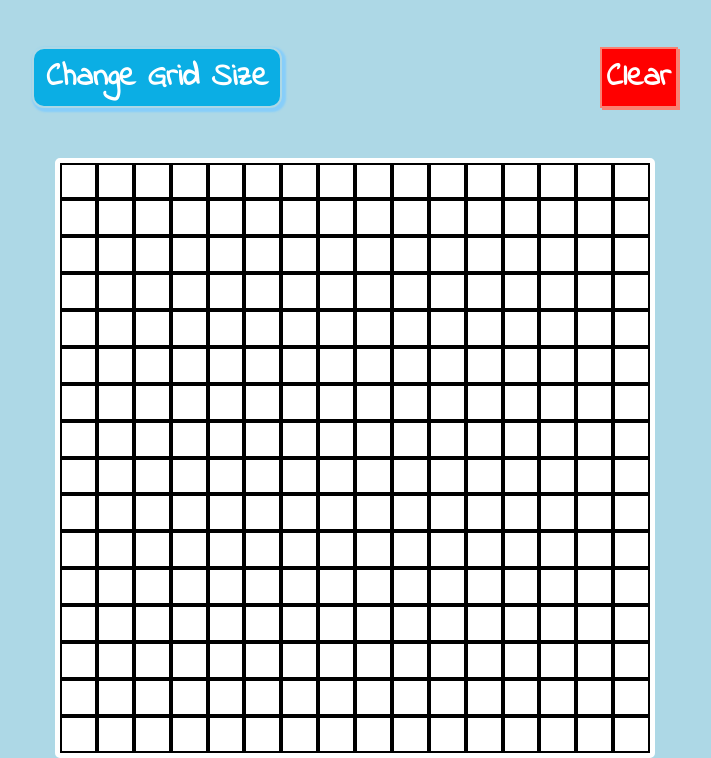
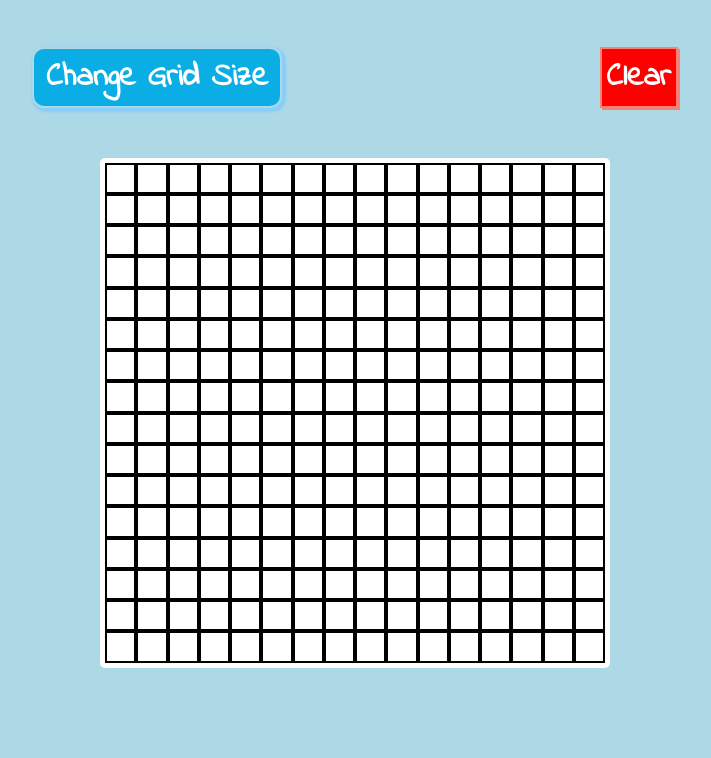
Before and after one commit to shanerodrigues/etch-a-sketch, a plain HTML site: page index.html in a window 1280 px wide. Shown: the part 140-898 px from the top of the page, without its empty margins (285-996 px from the left). After the commit the page ends 808 px from the top, so only its background shows below. Drawn offline with Linux system fonts and the light colour scheme.

Commit message:
adjusted size of grid

```diff
--- a/style.css
+++ b/style.css
@@ -29,8 +29,8 @@ body{
     grid-template-rows: repeat(16, 2fr);
     border: 5px solid white;
     border-radius: 5px;
-    height: 590px;
-    width: 590px;
+    height: 500px;
+    width: 500px;
     background-color: white;
 }
 
```
